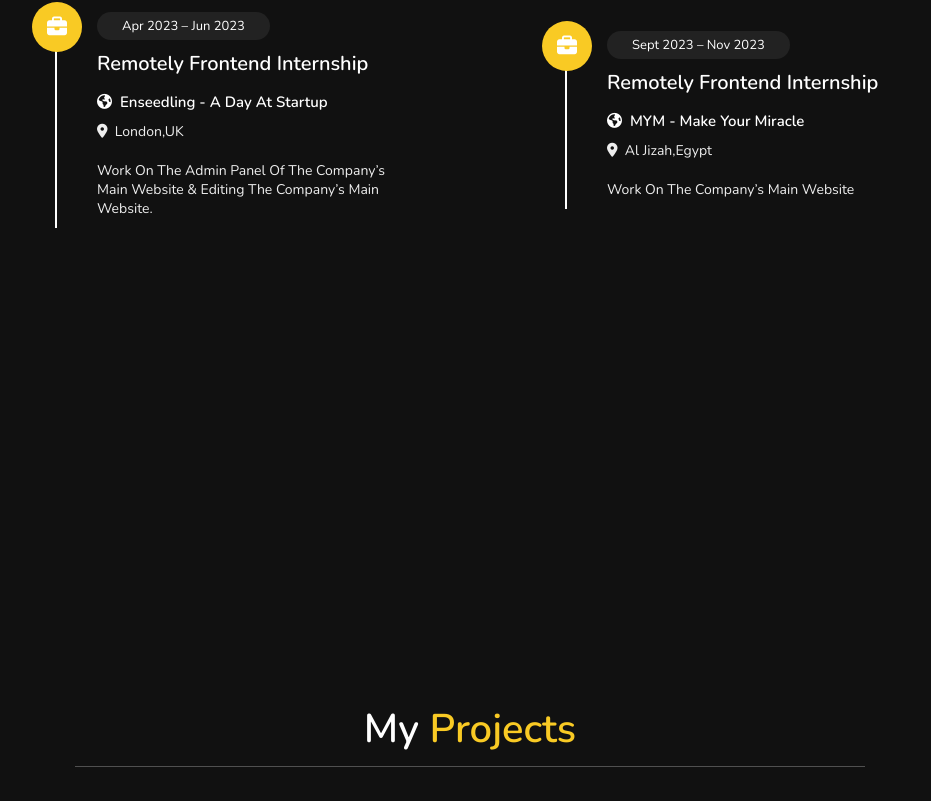
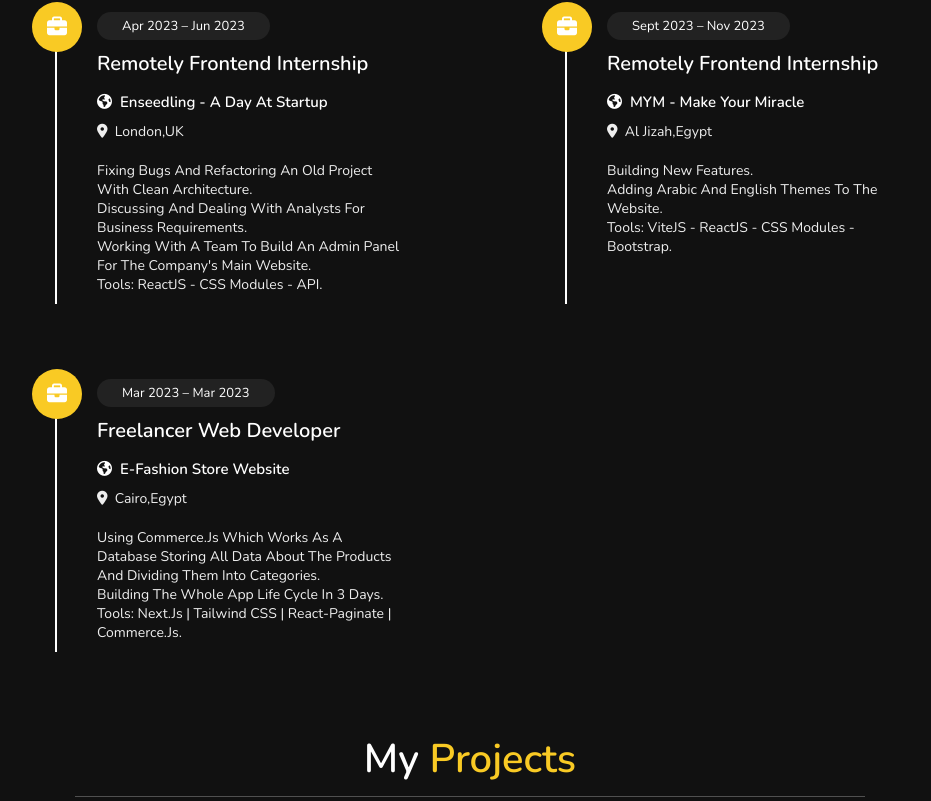
Before and after one commit to Radwaamer/Portfolio, a plain HTML site: page index.html in a window 1280 px wide. Shown: the part 2518-3319 px from the top of the page, without its empty margins (345-1276 px from the left). Drawn offline with nearby package versions, Linux system fonts and the light colour scheme; grey boxes are pictures that could not be loaded.

Commit message:
edit on portfolio

```diff
--- a/index.html
+++ b/index.html
@@ -129,7 +129,10 @@
             <h3>Remotely Frontend Internship</h3>
             <h5><i class="fa-solid fa-earth-americas"></i>&nbsp; Enseedling - A Day at Startup</h5>
             <p><i class="fa-solid fa-location-dot"></i>&nbsp; London,UK</p>
-            <p>Work on the admin panel of the company’s main website & Editing the company’s main website.</p>
+            <p>Fixing bugs and refactoring an old project with clean architecture. <br>
+                Discussing and dealing with analysts for business requirements. <br>
+                Working with a team to build an admin panel for the company's main website. <br>
+                Tools: ReactJS - CSS Modules - API.</p>
         </div>
 
         <div class="box">
@@ -138,7 +141,20 @@
             <h3>Remotely Frontend Internship</h3>
             <h5><i class="fa-solid fa-earth-americas"></i>&nbsp; MYM - Make Your Miracle</h5>
             <p><i class="fa-solid fa-location-dot"></i>&nbsp; Al Jizah,Egypt</p>
-            <p>Work on the company’s main website</p>
+            <p>Building new features. <br>
+                Adding Arabic and English themes to the website. <br>
+                Tools: ViteJS - ReactJS - CSS Modules - Bootstrap.</p>
+        </div>
+
+        <div class="box">
+            <i class="edu-icon fa-solid fa-briefcase"></i>
+            <span>Mar 2023 – Mar 2023</span>
+            <h3>Freelancer Web Developer</h3>
+            <h5><i class="fa-solid fa-earth-americas"></i>&nbsp; E-fashion Store Website</h5>
+            <p><i class="fa-solid fa-location-dot"></i>&nbsp; Cairo,Egypt</p>
+            <p>Using Commerce.js which works as a database storing all data about the products and dividing them into categories. <br>
+                Building the whole app life cycle in 3 days. <br>
+                Tools: Next.js | Tailwind CSS | react-paginate | commerce.js.
         </div>
 
     </div>
@@ -163,7 +179,7 @@
         <img src="images/recpoo.png" alt="Food Recipes">
     </a>
 
-    <a class="box" href="https://radwaamer.github.io/Admin-Panel/" target="_blank">
+    <a class="box" href="https://admin-panel-ten-liart.vercel.app/" target="_blank">
         <img src="images/admin panel.png" alt="Admin Panel">
     </a>
 
@@ -191,7 +207,7 @@
         <img src="images/rock paper scsissors.png" alt="Light Game">
     </a>
 
-    <a class="box" href="https://radwaamer.github.io/To-Do-List-React-App/" target="_blank">
+    <a class="box" href="https://to-do-list-react-app-eta.vercel.app/" target="_blank">
         <img src="images/to do list.png" alt="CRUD App">
     </a>
 
--- a/style.css
+++ b/style.css
@@ -228,7 +228,7 @@ header .navbar ul li a:hover{
 
 .education .box-container, .experience .box-container{
     display: flex;
-    align-items: center;
+    /* align-items: center; */
     justify-content: space-between;
     flex-wrap: wrap;
     padding:1rem 0;
```
Also changed, not shown: 1 other file.
